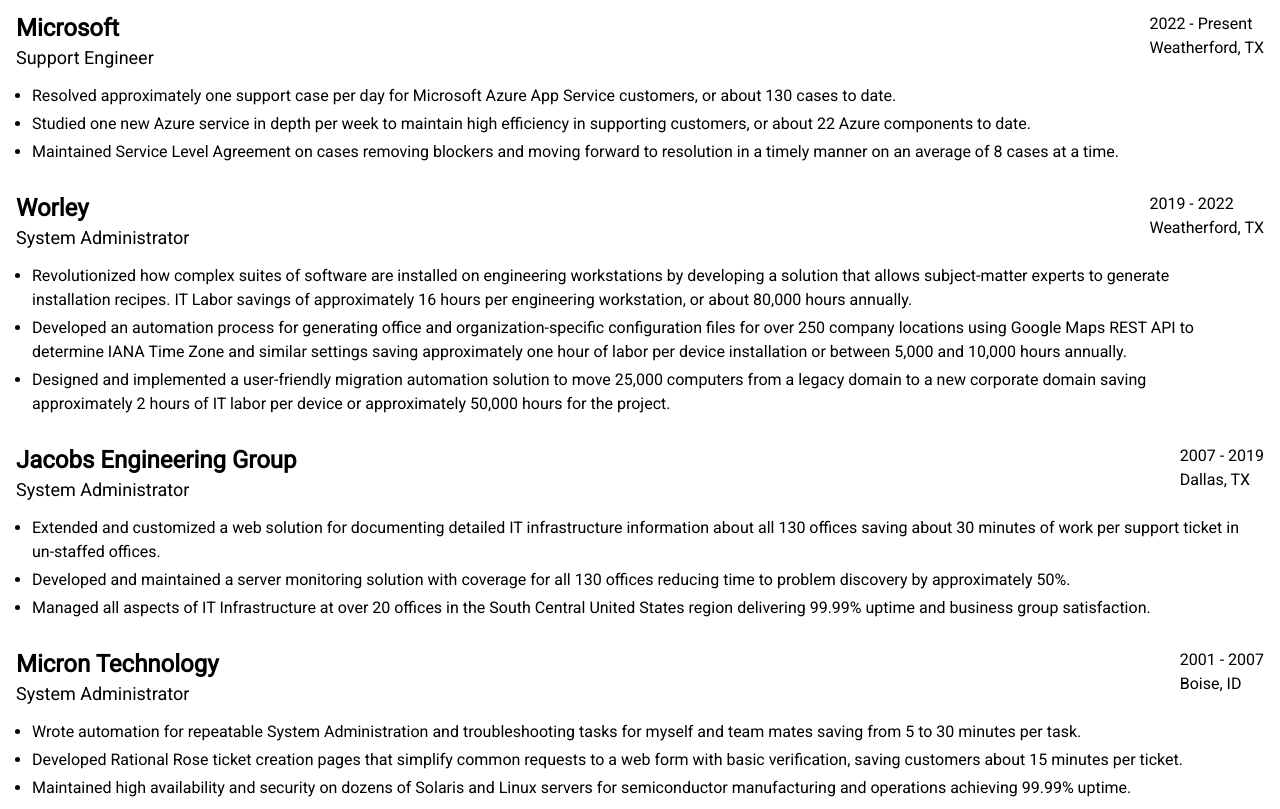
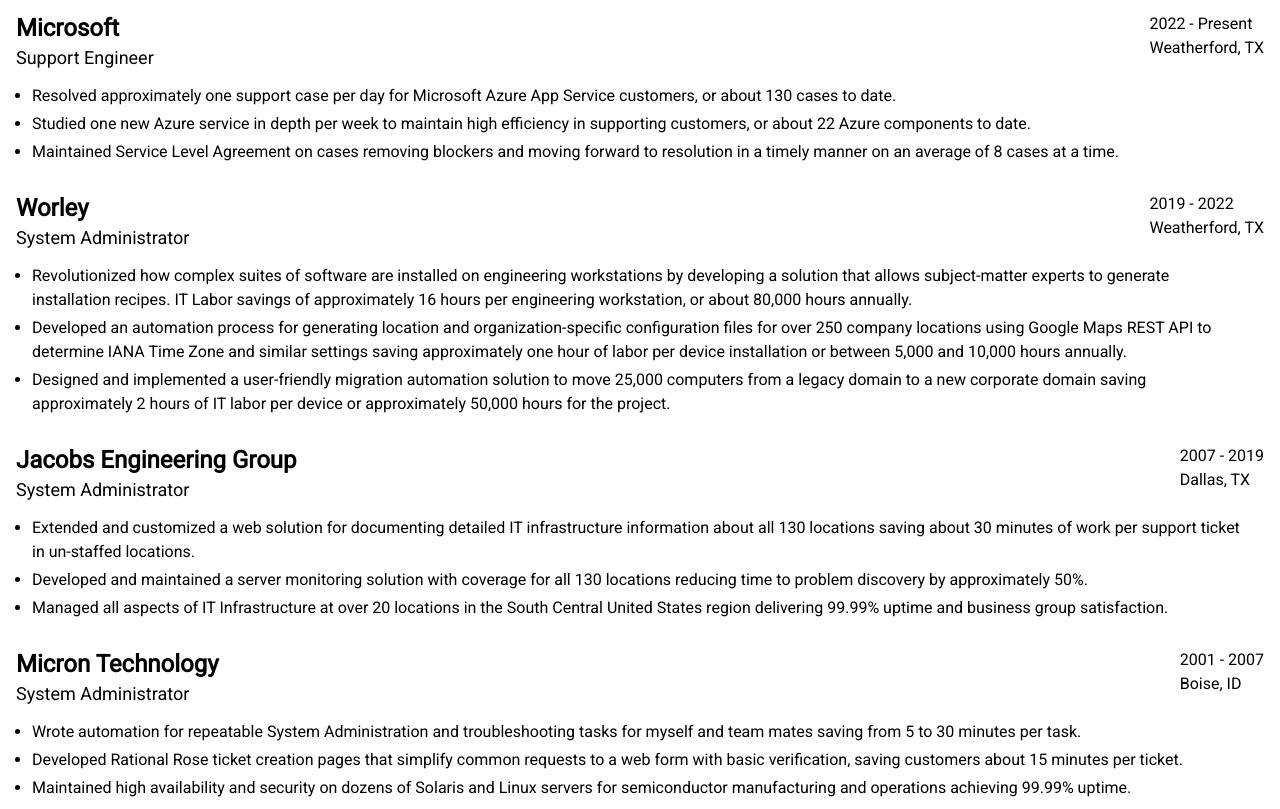
Before and after one commit to jgnovak-dev/jgnovak-resume, a plain HTML site: page src/index.html in a window 1280 px wide. Shown: the part 278-1087 px from the top of the page. Drawn offline with nearby package versions, Linux system fonts and the light colour scheme.

Commit message:
Tuning resume to change office to location, ATS difficulty

```diff
--- a/src/index.html
+++ b/src/index.html
@@ -88,7 +88,7 @@
             <div class="flex mt-2">
                 <ul>
                     <li>Revolutionized how complex suites of software are installed on engineering workstations by developing a solution that allows subject-matter experts to generate installation recipes. IT Labor savings of approximately 16 hours per engineering workstation, or about 80,000 hours annually.</li>
-                    <li>Developed an automation process for generating office and organization-specific configuration files for over 250 company locations using Google Maps REST API to determine IANA Time Zone and similar settings saving approximately one hour of labor per device installation or between 5,000 and 10,000 hours annually.</li>
+                    <li>Developed an automation process for generating location and organization-specific configuration files for over 250 company locations using Google Maps REST API to determine IANA Time Zone and similar settings saving approximately one hour of labor per device installation or between 5,000 and 10,000 hours annually.</li>
                     <li>Designed and implemented a user-friendly migration automation solution to move 25,000 computers from a legacy domain to a new corporate domain saving approximately 2 hours of IT labor per device or approximately 50,000 hours for the project.</li>
                 </ul>
             </div>
@@ -108,9 +108,9 @@
             </div>
             <div class="flex mt-2">
                 <ul>
-                    <li>Extended and customized a web solution for documenting detailed IT infrastructure information about all 130 offices saving about 30 minutes of work per support ticket in un-staffed offices.</li>
-                    <li>Developed and maintained a server monitoring solution with coverage for all 130 offices reducing time to problem discovery by approximately 50%.</li>
-                    <li>Managed all aspects of IT Infrastructure at over 20 offices in the South Central United States region delivering 99.99% uptime and business group satisfaction.</li>
+                    <li>Extended and customized a web solution for documenting detailed IT infrastructure information about all 130 locations saving about 30 minutes of work per support ticket in un-staffed locations.</li>
+                    <li>Developed and maintained a server monitoring solution with coverage for all 130 locations reducing time to problem discovery by approximately 50%.</li>
+                    <li>Managed all aspects of IT Infrastructure at over 20 locations in the South Central United States region delivering 99.99% uptime and business group satisfaction.</li>
                 </ul>
             </div>
 
```
